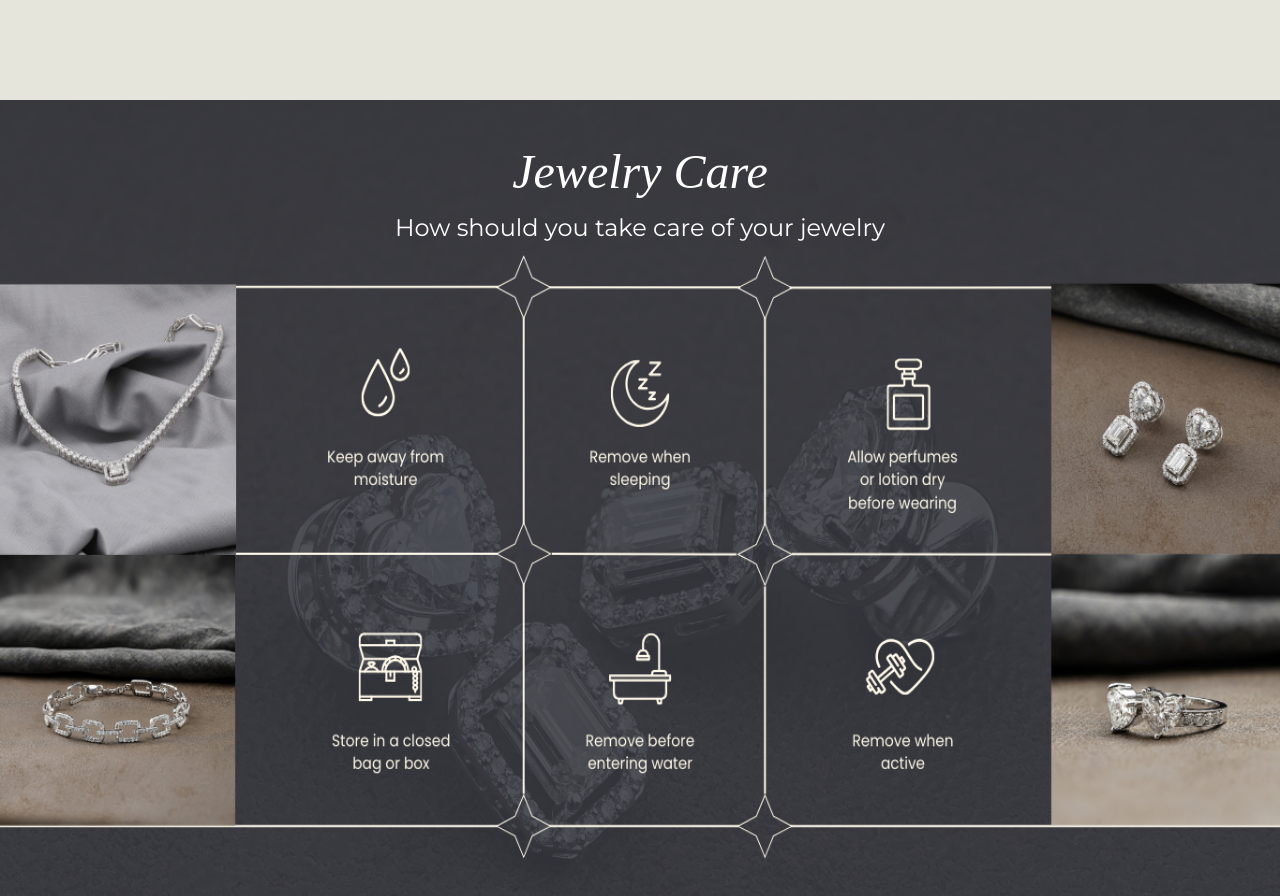
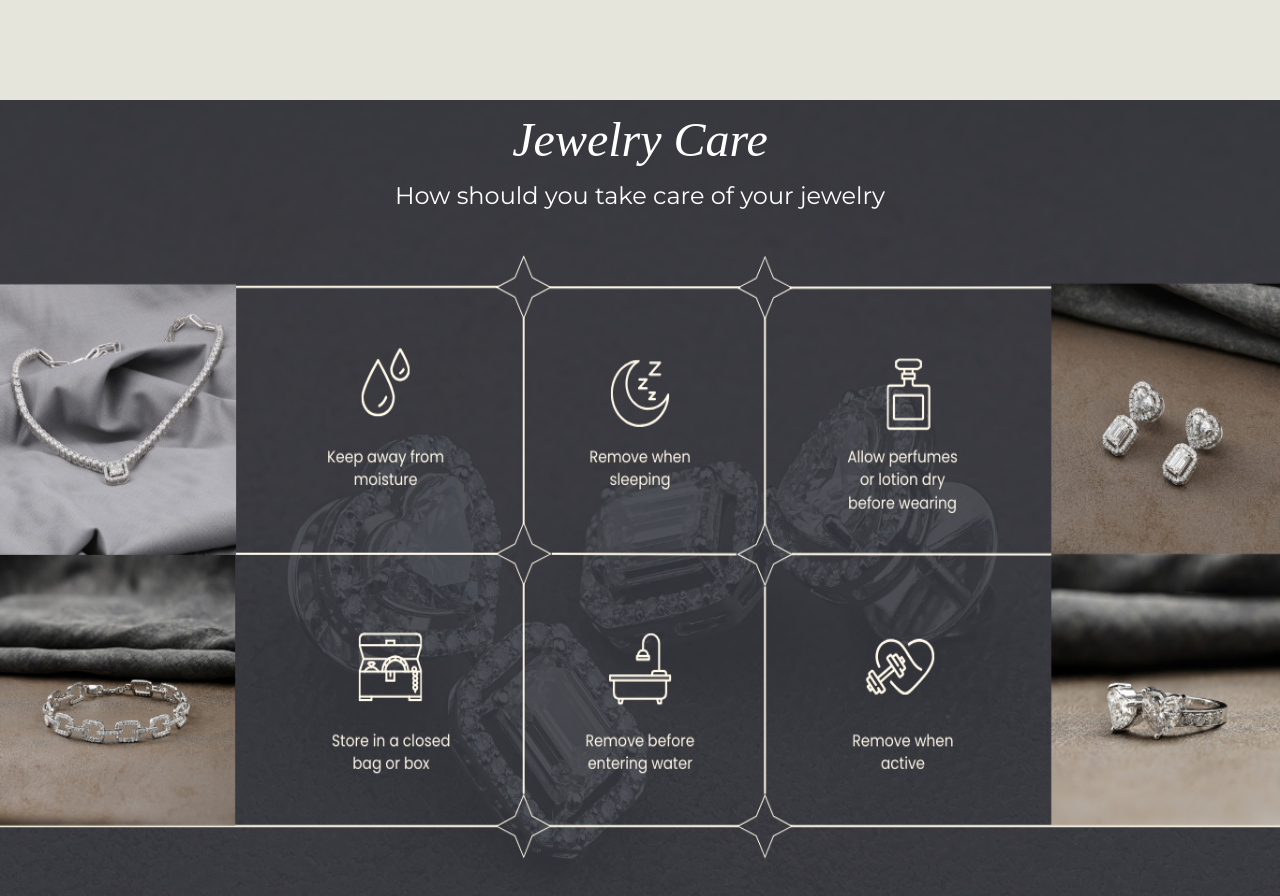
Before and after one commit to muskanDaruka/client-diamond-forest-inventory, a Next.js app: page / in a window 1280 px wide. Shown: the part 3950-4846 px from the top of the page. Built offline with nearby package versions, Linux system fonts and the light colour scheme.

Commit message:
fix: css

```diff
--- a/src/components/JewelleryCare.jsx
+++ b/src/components/JewelleryCare.jsx
@@ -27,7 +27,7 @@ const JewelleryCare = () => {
                     className='xl:object-fill md:object-fill object-contain'
                 />
             </div>
-            <div className="relative text-center py-12 px-4 md:px-12">
+            <div className="relative text-center py-4 px-4 md:px-12">
     <motion.h2
         className="text-white italic text-2xl md:text-4xl xl:text-5xl"
         style={{ fontFamily: 'Majesty, cursive' }}
```
